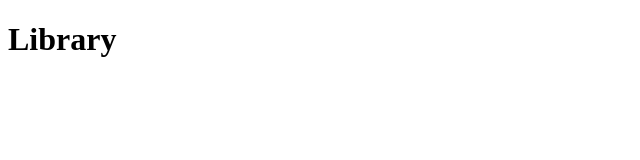
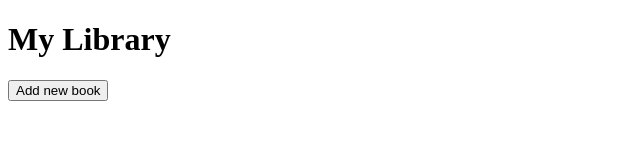
Before and after one commit to donperger/library, a plain HTML site: page index.html in a window 1280 px wide. Shown: the whole page, without its empty margins (0-640 px from the left). Drawn offline with Linux system fonts and the light colour scheme.

Commit message:
Creat header and book container.

```diff
--- a/index.html
+++ b/index.html
@@ -9,7 +9,14 @@
     <script src="./script.js"></script>
 </head>
 <body>
-    <h1>Library</h1>
+    <div class="header-container">
+        <h1 class="header">My Library</h1>
+        <button class="add btn"> Add new book</button>
+    </div>
+
+    <div class="book-container">
+
+    </div>
 
 </body>
 </html>
```
